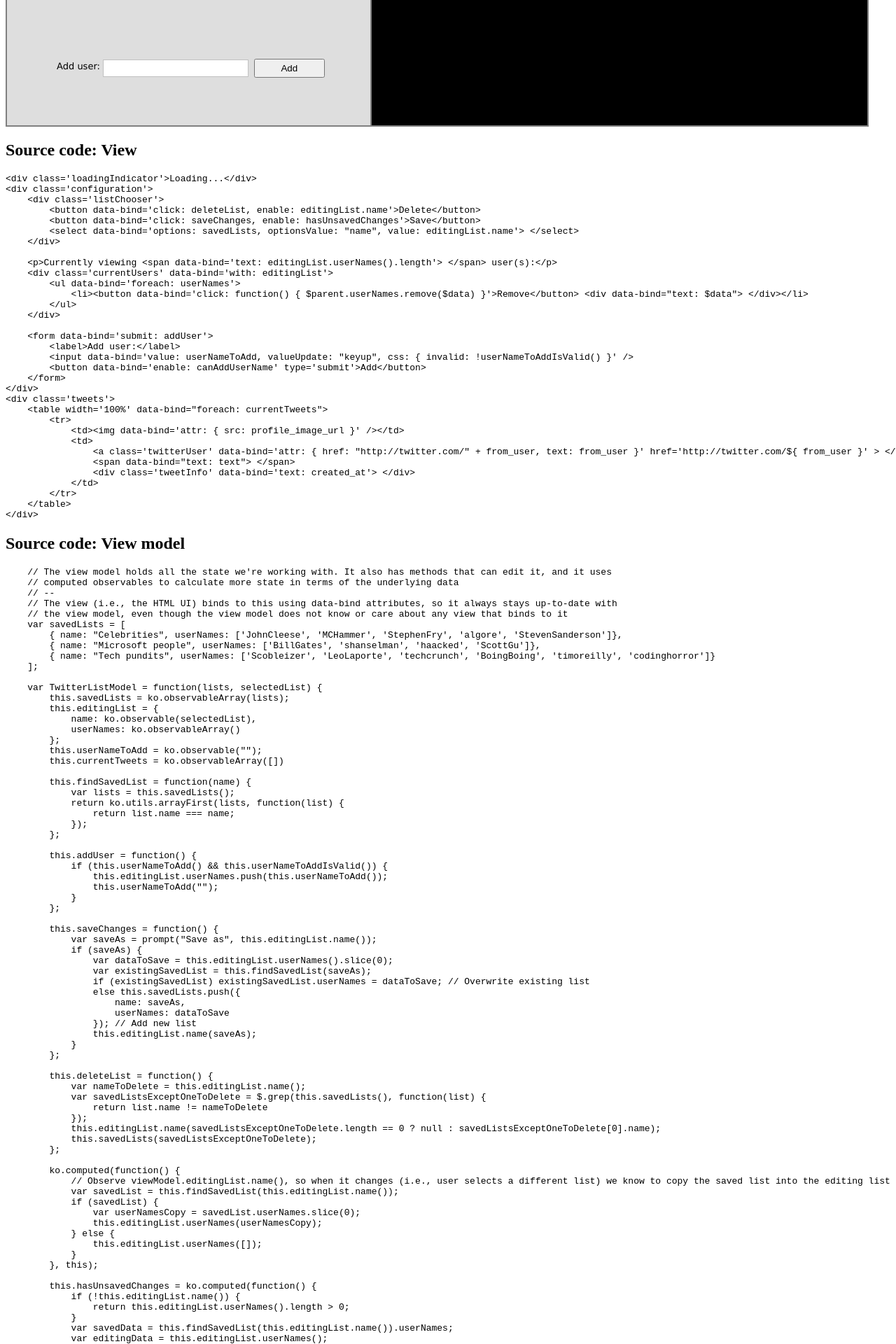
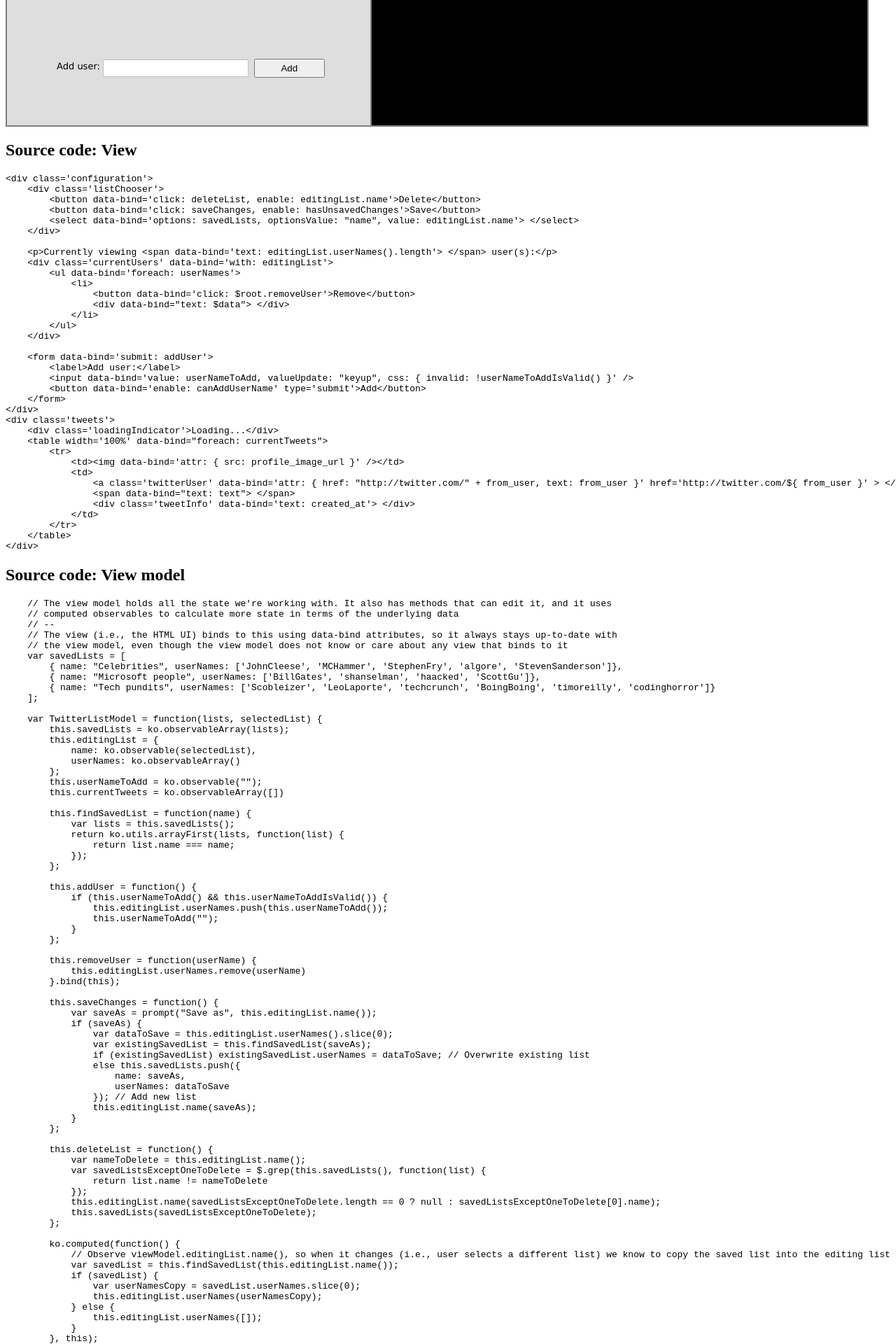
Before and after one commit to knockout/knockout, a Jekyll site: the page built from examples/twitter.md, in a window 1280 px wide. Shown: the part 1178-3098 px from the top of the page at 70% size. Built offline with Jekyll 4.4.1, drawn with Linux system fonts in a browser that asks for light colours; nearby versions of some CDN libraries; library files that are not in the unit come from our copies; some of the changed text lies outside the part shown.

Commit message:
Update "twitter" example to eliminate inline function literals

```diff
--- a/examples/resources/twitterExample.css
+++ b/examples/resources/twitterExample.css
@@ -1,6 +1,6 @@
 .configuration, .tweets, .tweets td { font-family: Verdana; font-size: 13px; }
 .configuration { background-color: #DEDEDE; border: 2px solid gray; float:left; height: 40em; width: 40%; padding: 0.5em; border-right-width:0; }
-.tweets { width: 55%; border: 2px solid gray; height: 40em; overflow: scroll; overflow-x: hidden; background-color: Black; color: White; padding: 0.5em; }
+.tweets { width: 55%; border: 2px solid gray; height: 40em; overflow: scroll; overflow-x: hidden; background-color: Black; color: White; padding: 0.5em; position: relative; }
 .tweets table { border-width: 0;}
 .tweets tr { vertical-align: top; }
 .tweets td { padding: 0.4em 0.3em 1em 0.4em; border-width: 0; }
@@ -24,4 +24,4 @@
 .configuration form input { width:40%; font-size: 1.3em; border:1px solid silver; background-color: White; padding: 0.1em; }
 .configuration form button { width: 20%; margin-left: 0.3em; height: 2em; }
 
-.loadingIndicator { position: absolute; top: 0.1em; left: 0.1em; font: 0.8em Arial; background-color: #292; color: White; padding: 0.2em 0.5em 0.2em 0.5em; display: none; }
+.loadingIndicator { position: absolute; top: 0.1em; left: 0.1em; font: 0.8em Arial; background-color: #229; color: White; padding: 0.2em 0.5em 0.2em 0.5em; display: none; }
--- a/examples/twitter.md
+++ b/examples/twitter.md
@@ -17,7 +17,6 @@
 </style>
 
 {% capture live_example_view %}
-<div class='loadingIndicator'>Loading...</div>
 <div class='configuration'>
     <div class='listChooser'>
         <button data-bind='click: deleteList, enable: editingList.name'>Delete</button>
@@ -28,7 +27,10 @@
     <p>Currently viewing <span data-bind='text: editingList.userNames().length'> </span> user(s):</p>
     <div class='currentUsers' data-bind='with: editingList'>
         <ul data-bind='foreach: userNames'>
-            <li><button data-bind='click: function() { $parent.userNames.remove($data) }'>Remove</button> <div data-bind="text: $data"> </div></li>
+            <li>
+                <button data-bind='click: $root.removeUser'>Remove</button>
+                <div data-bind="text: $data"> </div>
+            </li>
         </ul>
     </div>
 
@@ -39,6 +41,7 @@
     </form>
 </div>
 <div class='tweets'>
+    <div class='loadingIndicator'>Loading...</div>
     <table width='100%' data-bind="foreach: currentTweets">
         <tr>
             <td><img data-bind='attr: { src: profile_image_url }' /></td>
@@ -86,6 +89,10 @@
                 this.userNameToAdd("");
             }
         };
+
+        this.removeUser = function(userName) {
+            this.editingList.userNames.remove(userName)
+        }.bind(this);
 
         this.saveChanges = function() {
             var saveAs = prompt("Save as", this.editingList.name());
@@ -140,10 +147,7 @@
 
         // The active user tweets are (asynchronously) computed from editingList.userNames
         ko.computed(function() {
-            var currentTweets = this.currentTweets;
-            twitterApi.getTweetsForUsers(this.editingList.userNames(), function(data) {
-                currentTweets(data)
-            })
+            twitterApi.getTweetsForUsers(this.editingList.userNames(), this.currentTweets);
         }, this);
     };
 
```
